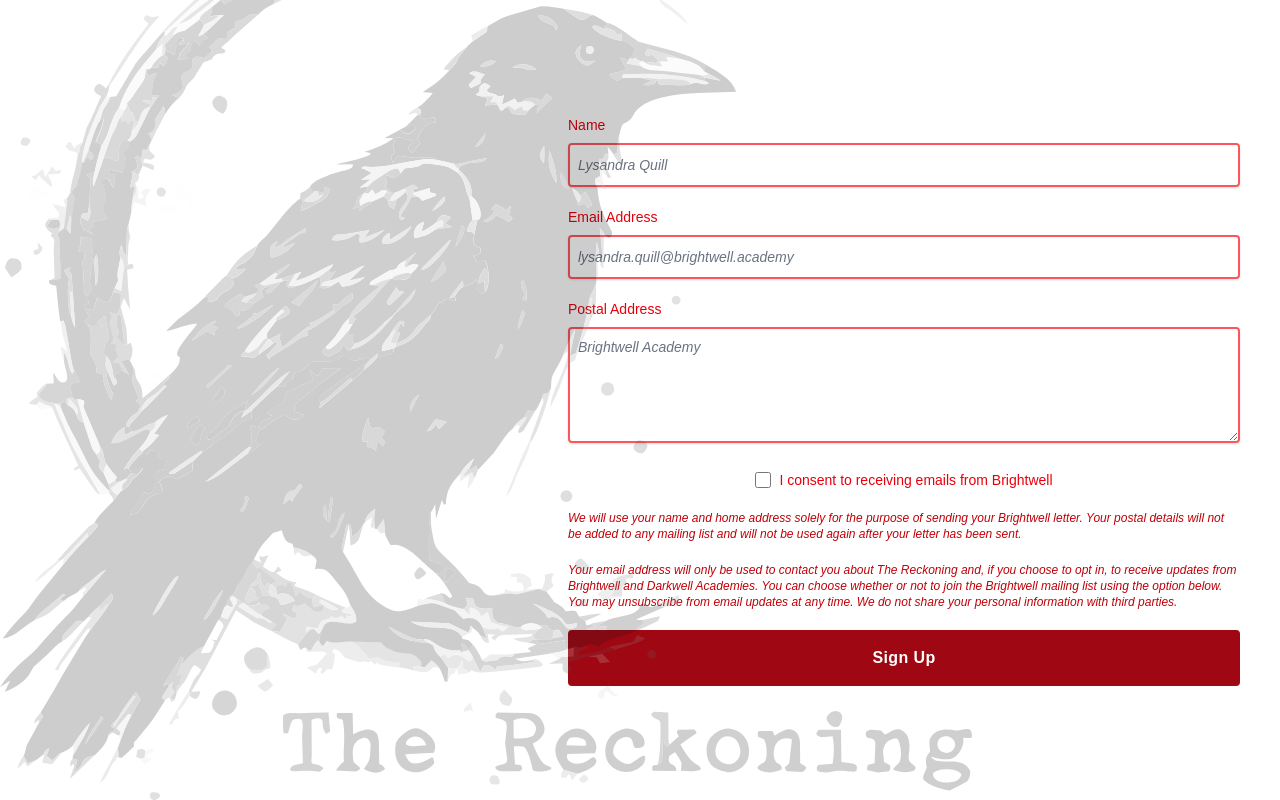
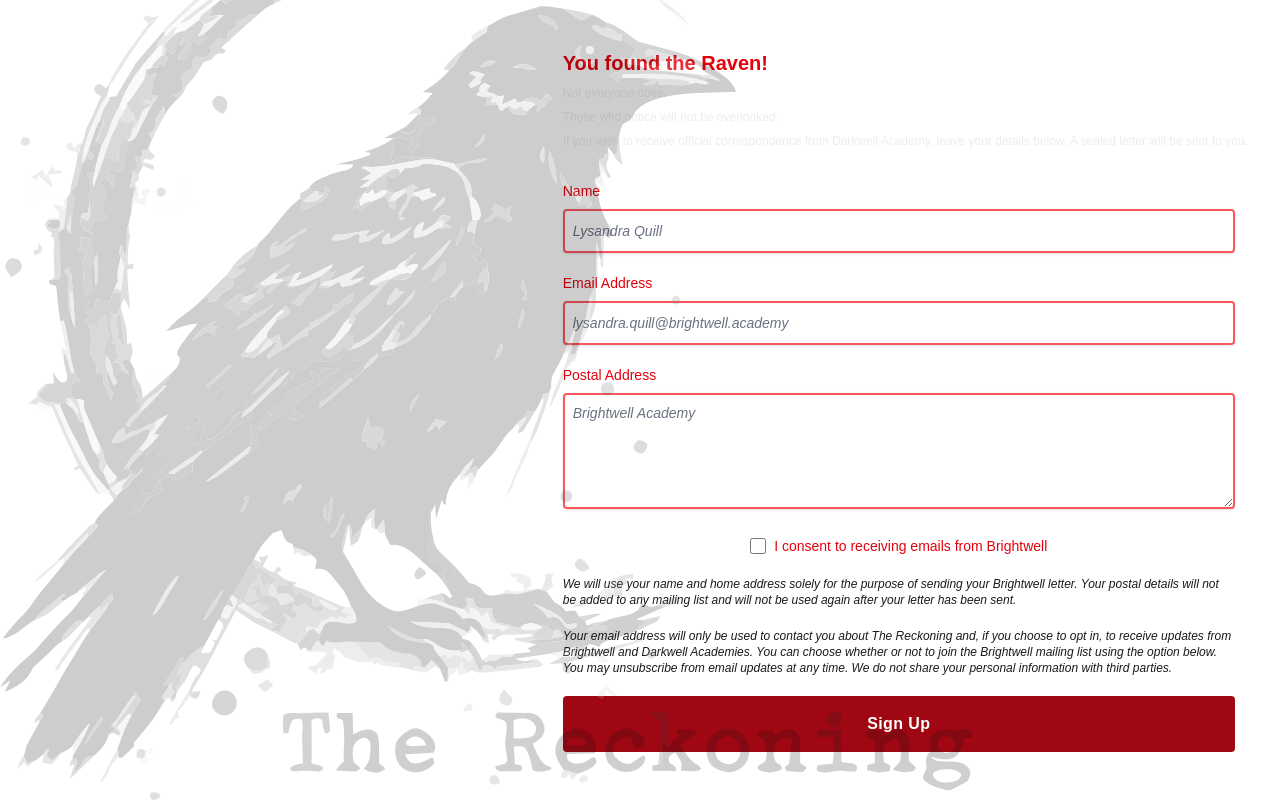
Before and after one commit to bigthinkingltd/brightwell, a Next.js app: page /reckoning in a window 1280 px wide. Built offline with nearby package versions, Linux system fonts and the light colour scheme.

Commit message:
updated form styling and added text

```diff
--- a/src/app/reckoning/page.tsx
+++ b/src/app/reckoning/page.tsx
@@ -55,7 +55,7 @@ const TheForm = () => {
   };
 
   return (
-    <form className="max-w-2xl min-w-md" onSubmit={handleSubmit}>
+    <form className="max-w-2xl" onSubmit={handleSubmit}>
       <div className="space-y-5">
         <div>
           <label htmlFor="name" className="md:text-md mb-2 block text-sm text-red-600">
@@ -112,13 +112,13 @@ const TheForm = () => {
           <span>I consent to receiving emails from Brightwell</span>
         </label>
 
-        <p className="text-xs text-red-700 italic">
+        <p className="text-xs text-black/90 italic">
           We will use your name and home address solely for the purpose of sending your Brightwell
           letter. Your postal details will not be added to any mailing list and will not be used
           again after your letter has been sent.
         </p>
 
-        <p className="text-xs text-red-700 italic">
+        <p className="text-xs text-black/90 italic">
           Your email address will only be used to contact you about The Reckoning and, if you choose
           to opt in, to receive updates from Brightwell and Darkwell Academies. You can choose
           whether or not to join the Brightwell mailing list using the option below. You may
@@ -150,12 +150,19 @@ const TheForm = () => {
 
 export default function Home() {
   return (
-    <main className="relative min-h-screen overflow-hidden bg-white">
+    <main className="flex min-h-screen items-center justify-end overflow-hidden bg-white">
       <div
         aria-hidden="true"
         className="pointer-events-none absolute inset-0 bg-[url(/raven.svg)] bg-size-[auto_700px] bg-bottom-left bg-no-repeat opacity-40 lg:bg-size-[auto_900px] 2xl:bg-size-[auto_1200px]"
       />
-      <div className="flex min-h-screen items-center justify-end px-10">
+      <div className="flex flex-col gap-y-2 px-2 sm:px-8">
+        <h3 className="text-xl font-bold text-red-600">You found the Raven!</h3>
+        <p className="text-start text-xs">Not everyone does.</p>
+        <p className="tracking-light text-xs">Those who notice will not be overlooked.</p>
+        <p className="tracking-light mb-6 text-xs">
+          If you wish to receive official correspondence from Darkwell Academy, leave your details
+          below. A sealed letter will be sent to you.
+        </p>
         <TheForm />
       </div>
     </main>
```
